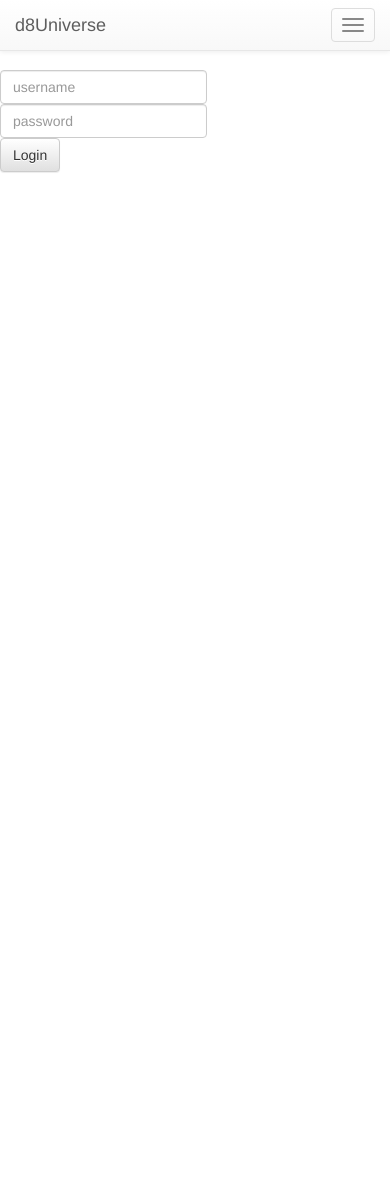
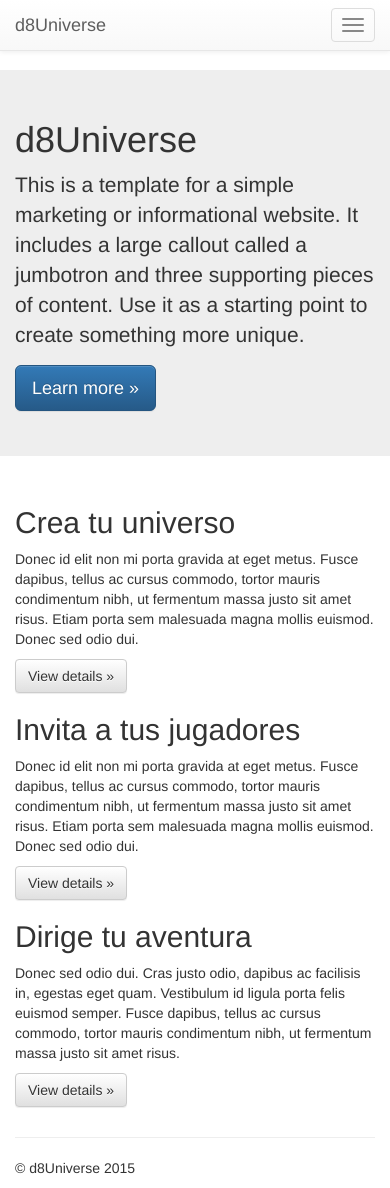
Before and after one commit to roland04/d8universe, a Django app: page /account/login/ in a window 390 px wide. Before the commit the page ends 173 px from the top, so only its background shows below. Run offline with Django 3.2, Linux system fonts and the light colour scheme; some libraries are stand-ins or nearby versions.

Commit message:
nuevo sistema de login, index básico

```diff
--- a/login/forms.py
+++ b/login/forms.py
@@ -3,7 +3,7 @@ from django import forms
 class LoginForm(forms.Form):
     username = forms.CharField(
         max_length=20, label='',
-        widget=forms.TextInput(attrs={'class': 'form-control', 'placeholder': 'username',})
+        widget=forms.TextInput(attrs={'class': 'form-control', 'placeholder': 'username', 'required': True, 'autofocus': True,})
     )
     password = forms.CharField(
         max_length=20, label='',
--- a/login/templates/login/index.html
+++ /dev/null
@@ -1,14 +0,0 @@
-{% extends "website/base.html" %}
-{% block content %}
-  {% if form.errors %}
-    <div class="alert alert-danger" role="alert">
-      Please correct the error{{ form.errors|pluralize }} below.
-    </div>
-  {% endif %}
-  <form action="" method="post">{% csrf_token %}
-    <table>
-      {{ form.as_table }}
-    </table>
-    <input type="submit" class="btn btn-default" value="Login">
-  </form>
-{% endblock %}
--- a/login/views.py
+++ b/login/views.py
@@ -2,29 +2,27 @@ from django.shortcuts import render, render_to_response
 from django.contrib.auth import authenticate, login, logout
 from django.http import HttpResponseRedirect, HttpResponse
 from django.template import RequestContext
-from login.forms import LoginForm
 
 def user_login(request):
     context = RequestContext(request)
 
     if request.method == 'POST':
-        form = LoginForm(request.POST)
-        if form.is_valid():
-            cd = form.cleaned_data
-            user = authenticate(username=cd['username'], password=cd['password'])
-            if user:
-                if user.is_active:
-                    login(request, user)
-                    return HttpResponseRedirect('/')
-                else:
-                    return HttpResponse("Your d8universe account is disabled.")
+        username = request.POST['username']
+        password = request.POST['password']
+
+        user = authenticate(username=username, password=password)
+
+        if user:
+            if user.is_active:
+                login(request, user)
+                return HttpResponseRedirect('/')
             else:
-                print ("Invalid login details")
-                return HttpResponse("Invalid login details supplied.")
-    else:
-        form = LoginForm()
+                return HttpResponse("Your d8universe account is disabled.")
+        else:
+            print ("Invalid login details")
+            return HttpResponse("Invalid login details supplied.")
 
-    return render_to_response('login/index.html', {'form':form}, context)
+    return render_to_response('website/index.html', {}, context)
 
 def user_logout(request):
     context = RequestContext(request)
--- a/website/static/css/base.css
+++ b/website/static/css/base.css
@@ -1,3 +1,27 @@
 body {
     padding-top: 70px;
 }
+.form-signin {
+    max-width: 330px;
+    padding: 15px;
+    margin: 0 auto;
+}
+.form-signin .form-control {
+  position: relative;
+  height: auto;
+  -webkit-box-sizing: border-box;
+  -moz-box-sizing: border-box;
+  box-sizing: border-box;
+  padding: 10px;
+  font-size: 16px;
+}
+.form-signin input[type="text"] {
+  margin-bottom: -1px;
+  border-bottom-right-radius: 0;
+  border-bottom-left-radius: 0;
+}
+.form-signin input[type="password"] {
+  margin-bottom: 10px;
+  border-top-left-radius: 0;
+  border-top-right-radius: 0;
+}
--- a/website/templates/website/header.html
+++ b/website/templates/website/header.html
@@ -1,5 +1,5 @@
 <nav class="navbar navbar-default navbar-fixed-top">
-  <div class="container-fluid">
+  <div class="container">
     <div class="navbar-header">
       <button type="button" class="navbar-toggle collapsed" data-toggle="collapse" data-target="#navbar" aria-expanded="false" aria-controls="navbar">
         <span class="sr-only">Toggle navigation</span>
@@ -7,7 +7,7 @@
         <span class="icon-bar"></span>
         <span class="icon-bar"></span>
       </button>
-      <a class="navbar-brand" href="#">d8Universe</a>
+      <a class="navbar-brand" href="/">d8Universe</a>
     </div>
     <div id="navbar" class="navbar-collapse collapse">
       <ul class="nav navbar-nav">
@@ -29,15 +29,23 @@
             <li><a href="#">My Campaigns</a></li>
             <li><a href="#">My Profile</a></li>
             <li role="separator" class="divider"></li>
-            <li><a href="/account/logout/"><span class="glyphicon glyphicon-log-out"></span> Logout</a></li>
+            <li><a href="/account/logout/"><span class="glyphicon glyphicon-log-out"></span> Log out</a></li>
           </ul>
         </li>
       </ul>
       {% else %}
-        <ul class="nav navbar-nav navbar-right">
-          <li><a href="/account/login/"><span class="glyphicon glyphicon-log-in"></span> Login</a></li>
-        </ul>
-        <!--<a href="/account/login/" class="btn btn-default navbar-btn navbar-right"><span class="glyphicon glyphicon-log-in"></span> Login</a>-->
+        <!--<ul class="nav navbar-nav navbar-right">
+          <li><a href="/account/login/"><span class="glyphicon glyphicon-log-in"></span> Sign in</a></li>
+        </ul>-->
+        <form class="navbar-form navbar-right" action="/account/login/" method="post">{% csrf_token %}
+            <div class="form-group">
+              <input type="text" name="username" placeholder="Username" class="form-control" required>
+            </div>
+            <div class="form-group">
+              <input type="password" name="password" placeholder="Password" class="form-control" required>
+            </div>
+            <button type="submit" class="btn btn-success">Sign in</button>
+          </form>
       {% endif %}
     </div>
   </div>
--- a/website/templates/website/index.html
+++ b/website/templates/website/index.html
@@ -1,6 +1,38 @@
 {% extends "website/base.html" %}
 {% block content %}
+<!-- Main jumbotron for a primary marketing message or call to action -->
+<div class="jumbotron">
+  <div class="container">
+    <h1>d8Universe</h1>
+    <p>This is a template for a simple marketing or informational website. It includes a large callout called a jumbotron and three supporting pieces of content. Use it as a starting point to create something more unique.</p>
+    <p><a class="btn btn-primary btn-lg" href="#" role="button">Learn more &raquo;</a></p>
+  </div>
+</div>
+
 <div class="container">
+  <!-- Example row of columns -->
+  <div class="row">
+    <div class="col-md-4">
+      <h2>Crea tu universo</h2>
+      <p>Donec id elit non mi porta gravida at eget metus. Fusce dapibus, tellus ac cursus commodo, tortor mauris condimentum nibh, ut fermentum massa justo sit amet risus. Etiam porta sem malesuada magna mollis euismod. Donec sed odio dui. </p>
+      <p><a class="btn btn-default" href="#" role="button">View details &raquo;</a></p>
+    </div>
+    <div class="col-md-4">
+      <h2>Invita a tus jugadores</h2>
+      <p>Donec id elit non mi porta gravida at eget metus. Fusce dapibus, tellus ac cursus commodo, tortor mauris condimentum nibh, ut fermentum massa justo sit amet risus. Etiam porta sem malesuada magna mollis euismod. Donec sed odio dui. </p>
+      <p><a class="btn btn-default" href="#" role="button">View details &raquo;</a></p>
+   </div>
+    <div class="col-md-4">
+      <h2>Dirige tu aventura</h2>
+      <p>Donec sed odio dui. Cras justo odio, dapibus ac facilisis in, egestas eget quam. Vestibulum id ligula porta felis euismod semper. Fusce dapibus, tellus ac cursus commodo, tortor mauris condimentum nibh, ut fermentum massa justo sit amet risus.</p>
+      <p><a class="btn btn-default" href="#" role="button">View details &raquo;</a></p>
+    </div>
+  </div>
 
-</div>
+  <hr>
+
+  <footer>
+    <p>&copy; d8Universe 2015</p>
+  </footer>
+</div> <!-- /container -->
 {% endblock %}
```
Also changed, not shown: db.sqlite3, 8 other files.
